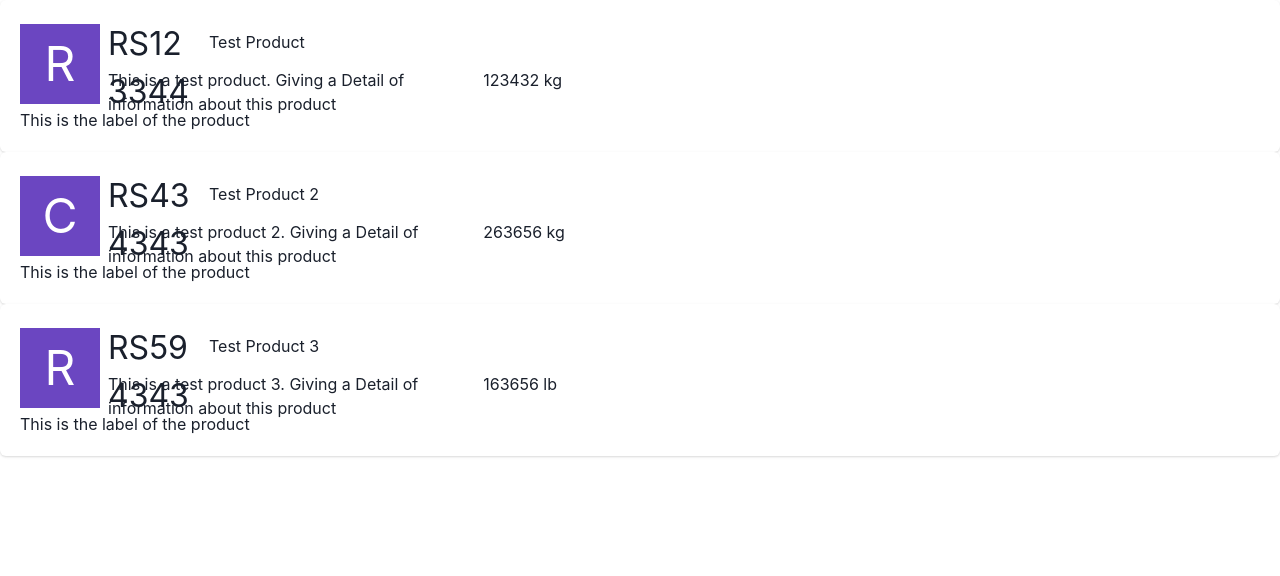
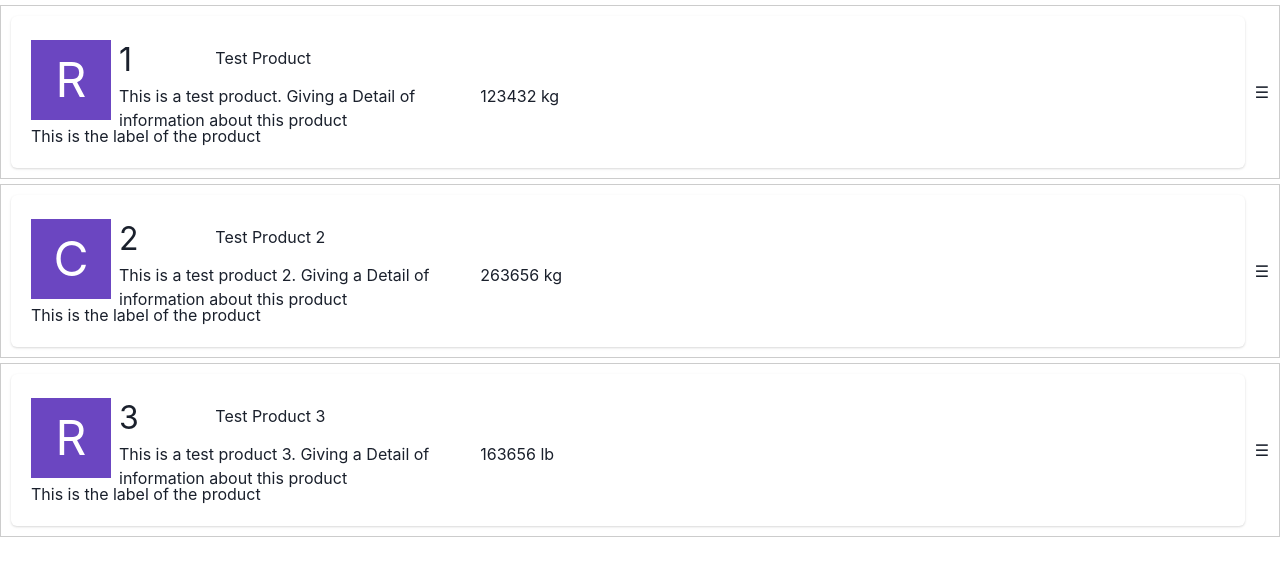
Before and after one commit to thirteenbytes/test-app, a React (Create React App) app: page / in a window 1280 px wide. Shown: the top 576 px of the page. Built offline with nearby package versions, Linux system fonts and the light colour scheme; the HTML template or start-up script is replaced by a standard one.

Commit message:
drag working

```diff
--- a/package.json
+++ b/package.json
@@ -5,6 +5,7 @@
   "dependencies": {
     "@chakra-ui/react": "^2.8.2",
     "@dnd-kit/core": "^6.1.0",
+    "@dnd-kit/sortable": "^8.0.0",
     "@dnd-kit/utilities": "^3.2.2",
     "@emotion/react": "^11.11.4",
     "@emotion/styled": "^11.11.5",
--- a/src/App.tsx
+++ b/src/App.tsx
@@ -2,13 +2,19 @@ import './App.css';
 import { Box, Card, CardBody, ChakraProvider, Divider, HStack, Text, VStack } from '@chakra-ui/react';
 import ProductCard from './components/ProductCard';
 import { IProductResponse } from './data/IProductResponse';
+import { DndContext, PointerSensor, closestCenter, useSensor, useSensors } from '@dnd-kit/core';
+import { arrayMove, SortableContext, verticalListSortingStrategy } from '@dnd-kit/sortable';
+import Draggable from './components/Draggable';
+import { useState } from 'react';
+import SortableItem from './components/SortableItem';
+
 
 
 function App() {
 
-  const products: IProductResponse[] = [
+  const productSamples: IProductResponse[] = [
     {
-      Id: "RS123344",
+      Id: "1",
       Code: "R",
       Name: "Test Product",
       Description: "This is a test product. Giving a Detail of information about this product",
@@ -17,7 +23,7 @@ function App() {
       Label: "This is the label of the product"
     },
     {
-      Id: "RS434343",
+      Id: "2",
       Code: "C",
       Name: "Test Product 2",
       Description: "This is a test product 2. Giving a Detail of information about this product",
@@ -26,7 +32,7 @@ function App() {
       Label: "This is the label of the product"
     },
     {
-      Id: "RS594343",
+      Id: "3",
       Code: "R",
       Name: "Test Product 3",
       Description: "This is a test product 3. Giving a Detail of information about this product",
@@ -36,11 +42,31 @@ function App() {
     }
   ];
 
+  const [products, setProducts] = useState<IProductResponse[]>(productSamples);
+  const sensors = useSensors(useSensor(PointerSensor));
+
+  const handleDragEnd = (event: any) => {
+    const { active, over } = event;
+
+    if (active.id !== over.id) {
+      const oldIndex = products.findIndex((product) => product.Id === active.id);
+      const newIndex = products.findIndex((product) => product.Id === over.id);
+      const newProducts = arrayMove(products, oldIndex, newIndex);
+      setProducts(newProducts.map((product, index) => ({ ...product, position: index + 1 })));
+    }
+  };
+
   return (
     <ChakraProvider>
-      { products.map(product => (
-        <ProductCard product={product} />
-      ))}
+      <DndContext sensors={sensors} collisionDetection={closestCenter} onDragEnd={handleDragEnd}>
+        <SortableContext items={products.map(product => product.Id)} strategy={verticalListSortingStrategy}>
+          <div>
+            {products.map((product) => (
+              <SortableItem key={product.Id} product={product} />
+            ))}
+          </div>
+        </SortableContext>
+      </DndContext>
     </ChakraProvider>
   );
 }
--- /dev/null
+++ b/src/components/Draggable.tsx
@@ -0,0 +1,25 @@
+import React, { ReactNode } from 'react';
+import { useDraggable } from '@dnd-kit/core';
+import { Text } from "@chakra-ui/react"
+
+interface DraggableProps {
+    children: ReactNode;
+}
+
+function Draggable({ children }: DraggableProps) {
+    const { attributes, listeners, setNodeRef, transform } = useDraggable({
+        id: 'draggable',
+    });
+
+    const style = transform ? {
+        transform: `translate3d(${transform.x}px, ${transform.y}px, 0)`,
+    } : undefined;
+
+    return (
+        <Text ref={setNodeRef} style={style} {...listeners} {...attributes}>
+            {children}
+        </Text>
+    );
+}
+
+export default Draggable;
--- a/src/components/ProductCard.tsx
+++ b/src/components/ProductCard.tsx
@@ -1,4 +1,4 @@
-import { Card, CardBody, HStack, VStack, Box, Text, CardHeader, Heading, Stack, Divider } from "@chakra-ui/react"
+import { Card, CardBody, HStack, VStack, Box, Text}  from "@chakra-ui/react"
 import { IProductResponse } from "../data/IProductResponse"
 
 interface IProps {
--- /dev/null
+++ b/src/components/SortableItem.tsx
@@ -0,0 +1,30 @@
+import { IProductResponse } from "../data/IProductResponse";
+import { useSortable } from '@dnd-kit/sortable';
+import { CSS } from '@dnd-kit/utilities';
+import ProductCard from "./ProductCard";
+
+interface IProps {
+    product: IProductResponse;
+}
+
+export default function SortableItem({ product }: IProps) {
+    const { attributes, listeners, setNodeRef, transform, transition } = useSortable({ id: product.Id });
+
+    const style = {
+        transform: CSS.Transform.toString(transform),
+        transition,
+        padding: '10px',
+        margin: '5px 0',
+        border: '1px solid #ccc',
+        backgroundColor: '#fff',
+        display: 'flex',
+        alignItems: 'center'
+    };
+
+    return (
+        <div ref={setNodeRef} style={style} {...attributes}>
+            <ProductCard product={product}/>
+            <div {...listeners} style={{ cursor: 'grab', marginLeft: '10px' }}>☰</div>
+        </div>
+    );
+}
--- a/src/data/IProductResponse.ts
+++ b/src/data/IProductResponse.ts
@@ -1,5 +1,7 @@
+import { UniqueIdentifier } from "@dnd-kit/core";
+
 export interface IProductResponse {
-    Id: string,
+    Id: UniqueIdentifier,
     Code: string,
     Name: string,
     Description: string;
```
Also changed, not shown: 1 other file (tests, documents, lock files or other folders).
